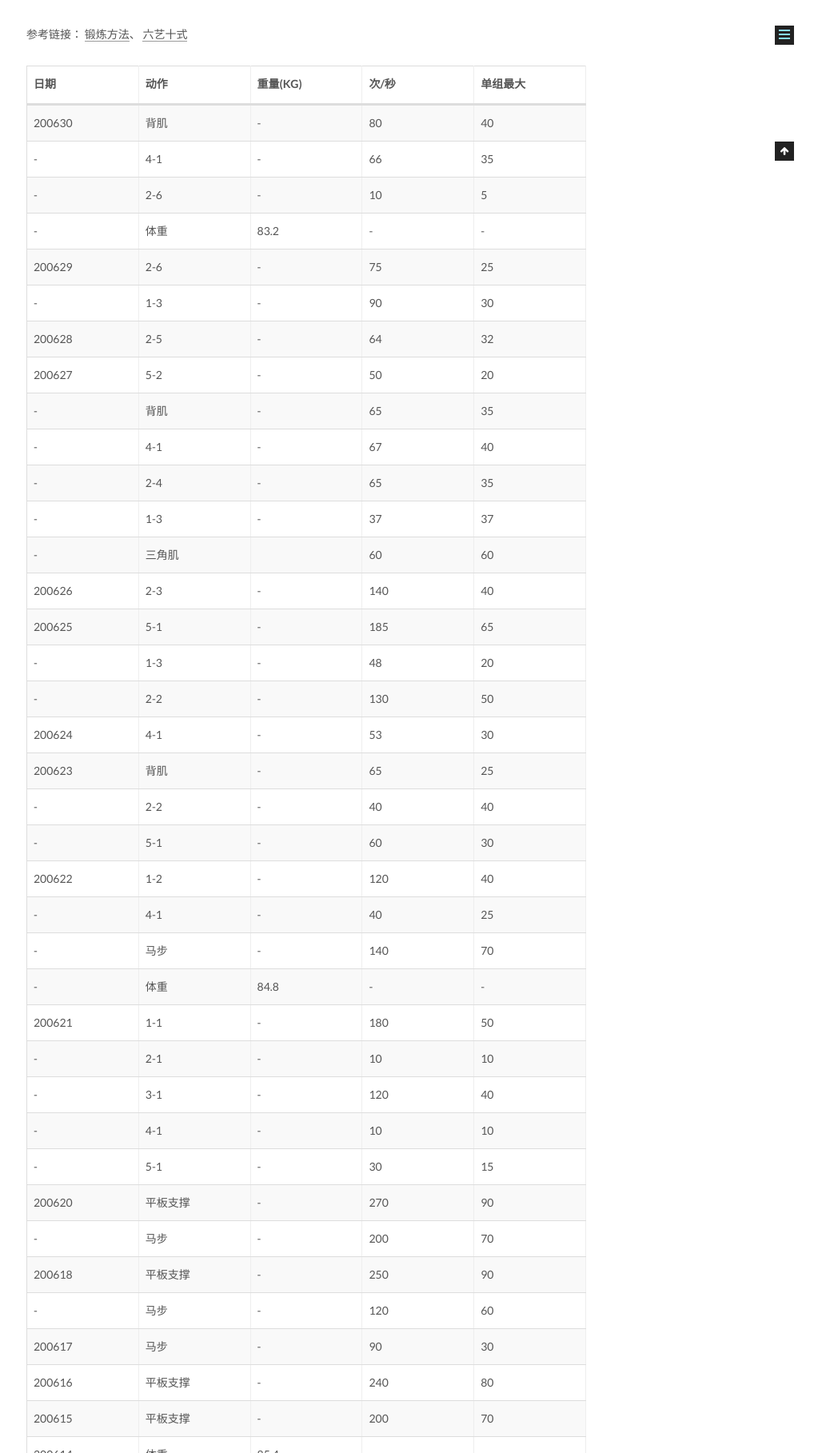
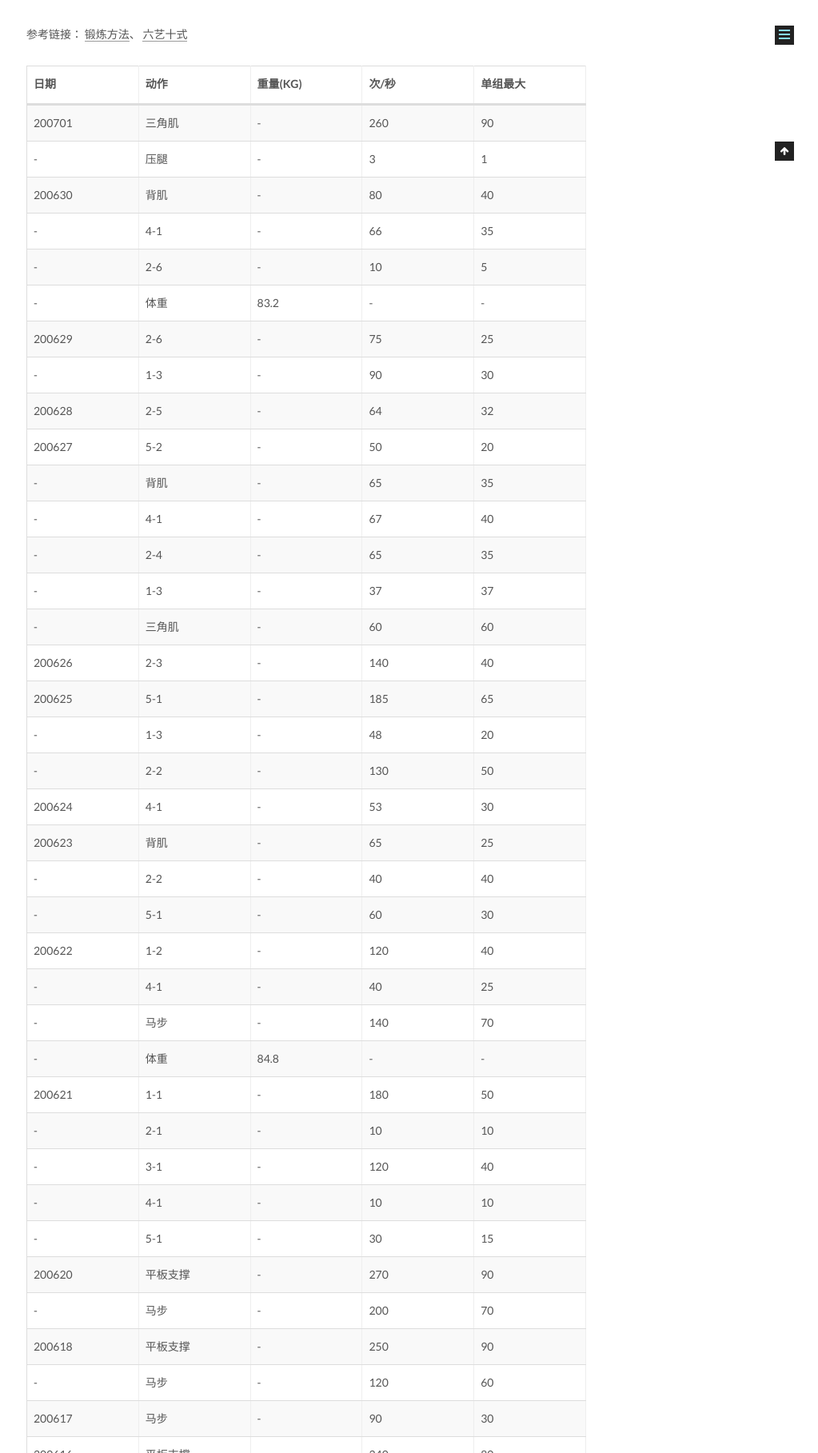
Before and after one commit to CodeHunter2006/CodeHunter2006.github.io, a Jekyll site: the page built from _posts/2020-06-01-Fitness_Record.md, in a window 1280 px wide, cut to the strip 799-2616 px from the top of the page. Shown: the whole strip at 80% size, without its empty margins (257-1280 px from the left). Built offline with Jekyll 4.4.1, drawn with Linux system fonts in a browser that asks for light colours.

Commit message:
[doc]: add contents.

```diff
--- a/_posts/2020-06-01-Fitness_Record.md
+++ b/_posts/2020-06-01-Fitness_Record.md
@@ -14,6 +14,8 @@ tags: Healthy
 
 | 日期   | 动作     | 重量(KG) | 次/秒 | 单组最大 |
 | ------ | -------- | -------- | ----- | -------- |
+| 200701 | 三角肌   | -        | 260   | 90       |
+| -      | 压腿     | -        | 3     | 1        |
 | 200630 | 背肌     | -        | 80    | 40       |
 | -      | 4-1      | -        | 66    | 35       |
 | -      | 2-6      | -        | 10    | 5        |
@@ -26,7 +28,7 @@ tags: Healthy
 | -      | 4-1      | -        | 67    | 40       |
 | -      | 2-4      | -        | 65    | 35       |
 | -      | 1-3      | -        | 37    | 37       |
-| -      | 三角肌   |          | 60    | 60       |
+| -      | 三角肌   | -        | 60    | 60       |
 | 200626 | 2-3      | -        | 140   | 40       |
 | 200625 | 5-1      | -        | 185   | 65       |
 | -      | 1-3      | -        | 48    | 20       |
```
